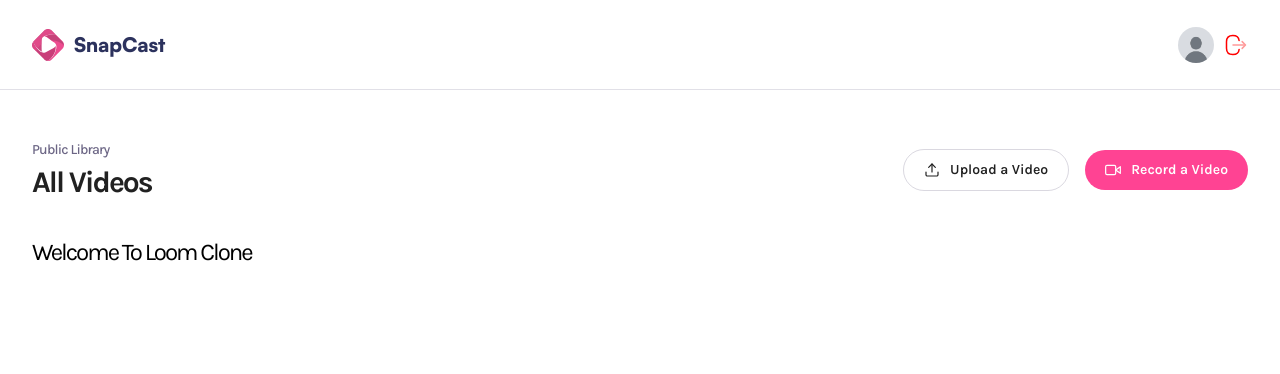
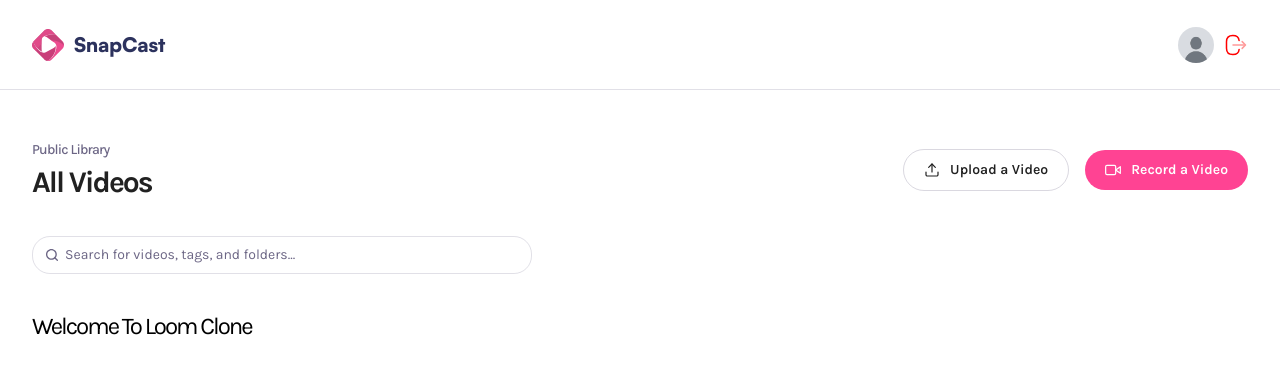
Before and after one commit to codingmster1/video-share, a Next.js app: page / in a window 1280 px wide. Shown: the top 374 px of the page. Built offline with nearby package versions, Linux system fonts and the light colour scheme.

Commit message:
input added on homepage and button onclick route to profile

```diff
--- a/components/Header.tsx
+++ b/components/Header.tsx
@@ -34,6 +34,17 @@
 
 </aside>
     </section>
+    <section className="search-filter">
+<div className="search">
+    <input
+type="text"
+placeholder="Search for videos, tags, and folders..."
+    />
+<Image src="/assets/icons/search.svg" alt="search" width={16}
+height={16}
+/></div>
+{/* <DropDownList /> */}
+    </section>
    </header>
   )
 }
--- a/components/Navbar.tsx
+++ b/components/Navbar.tsx
@@ -1,10 +1,12 @@
 import Image from 'next/image'
 import Link from 'next/link'
+import { useRouter } from 'next/router'
 import React from 'react'
 
 const user ={}
 
 const Navbar = () => {
+    const router = useRouter();
   return (
    <header className="navbar">
     <nav>
@@ -17,7 +19,7 @@
 
 {user && (
     <figure>
-        <button>
+        <button onClick={() => router.push('/profile/id')}>
             <Image src="/assets/images/dummy.jpg"
             alt="User" width={36} height={36} className="rounded-full aspect-square"
             />
```
